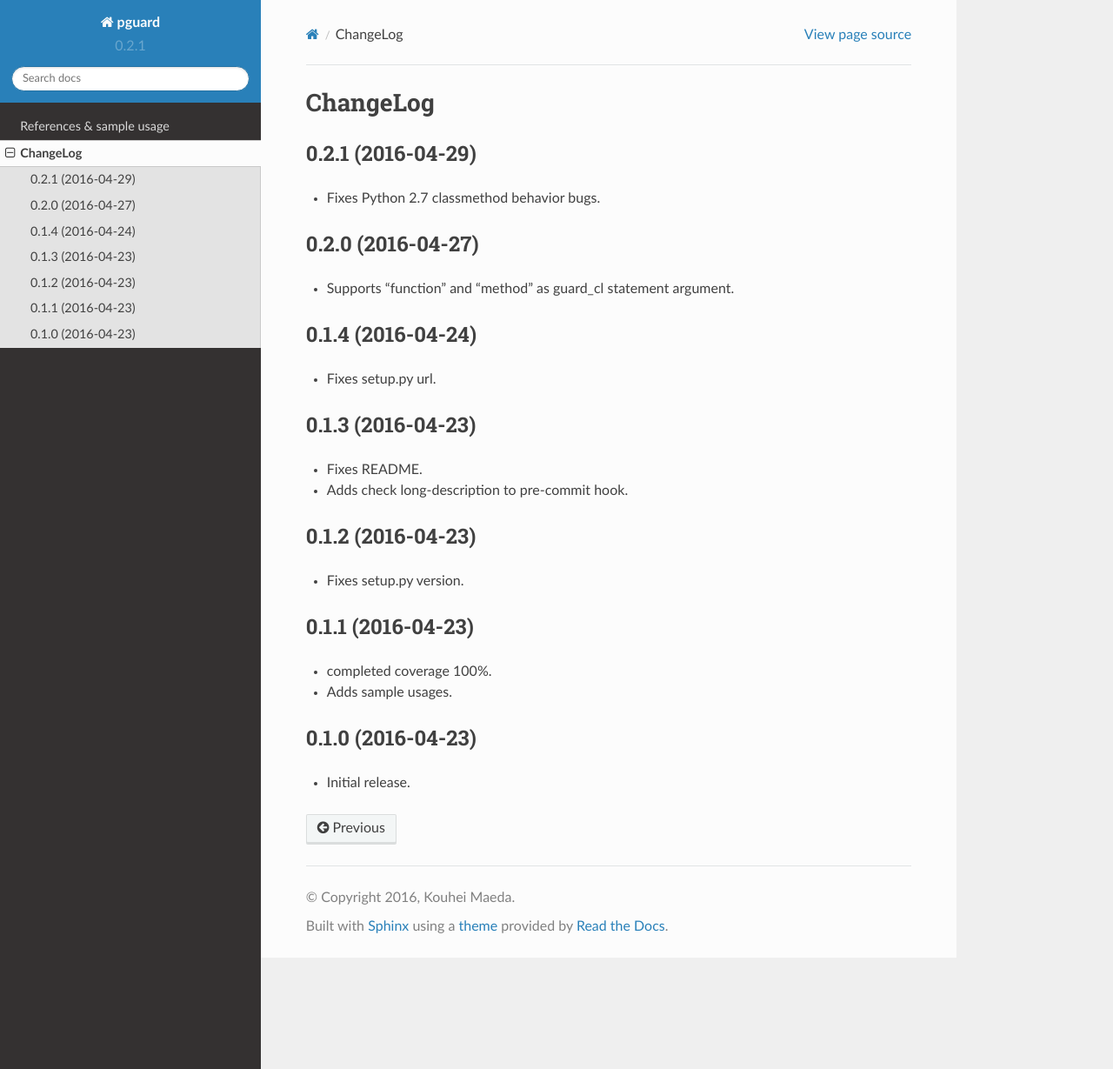
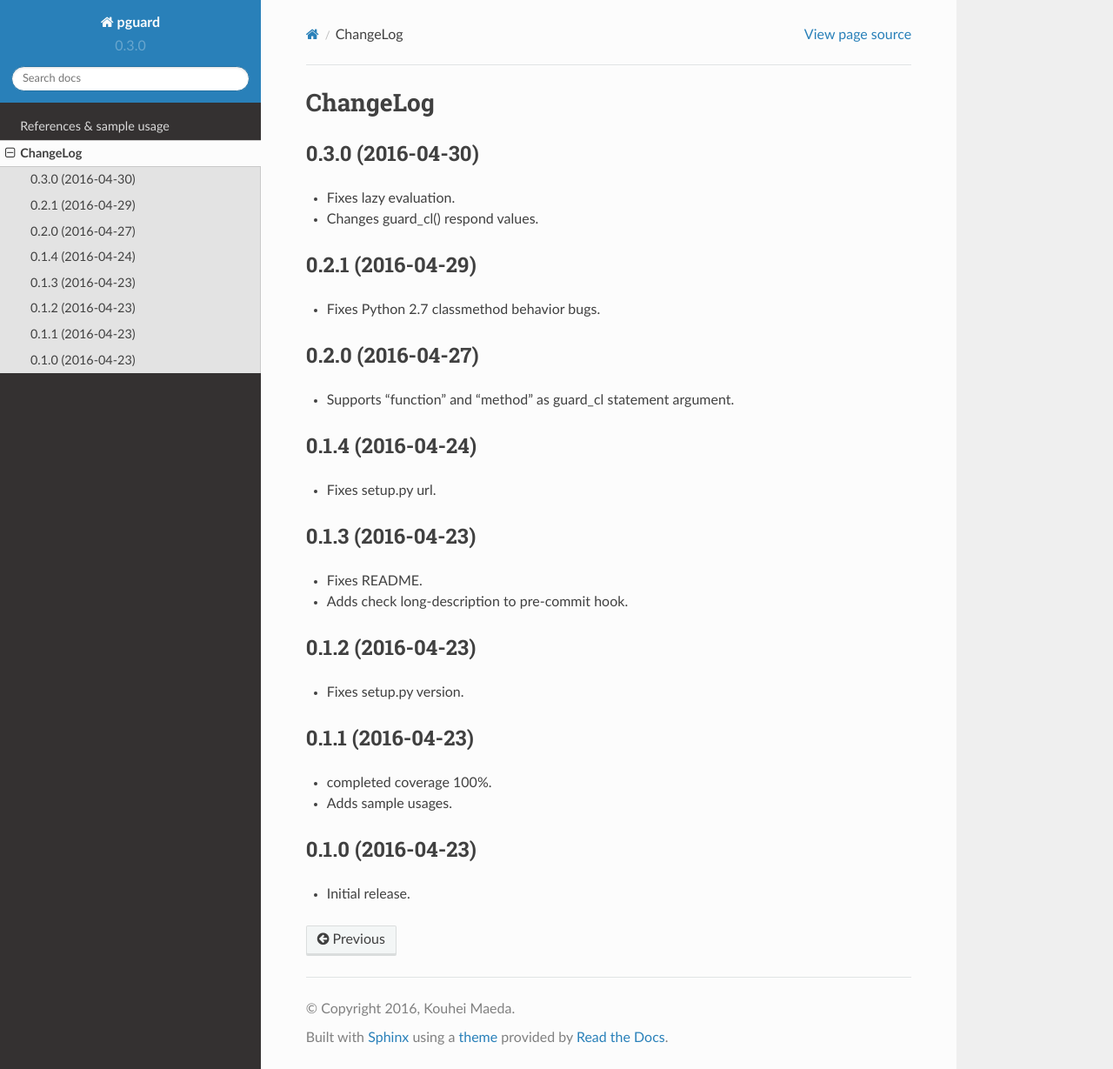
Before and after one commit to mkouhei/pguard, a Sphinx documentation site: the page built from docs/source/CHANGELOG.rst, in a window 1280 px wide and 1229 px high. Shown: the whole window at 87% size. Built offline with Sphinx 7.4.7 and the Read the Docs theme 2.0.0, drawn with Linux system fonts in a browser that asks for light colours.

Commit message:
Bumps version.
Signed-off-by: Kouhei Maeda <mkouhei@palmtb.net>

```diff
--- a/docs/source/CHANGELOG.rst
+++ b/docs/source/CHANGELOG.rst
@@ -1,5 +1,11 @@
 ChangeLog
 =========
+
+0.3.0 (2016-04-30)
+------------------
+
+* Fixes lazy evaluation.
+* Changes guard_cl() respond values.
 
 0.2.1 (2016-04-29)
 ------------------
--- a/pguard.py
+++ b/pguard.py
@@ -3,7 +3,7 @@
 import sys
 import inspect
 
-__version__ = '0.2.1'
+__version__ = '0.3.0'
 
 
 def _has_args(statement):
```
